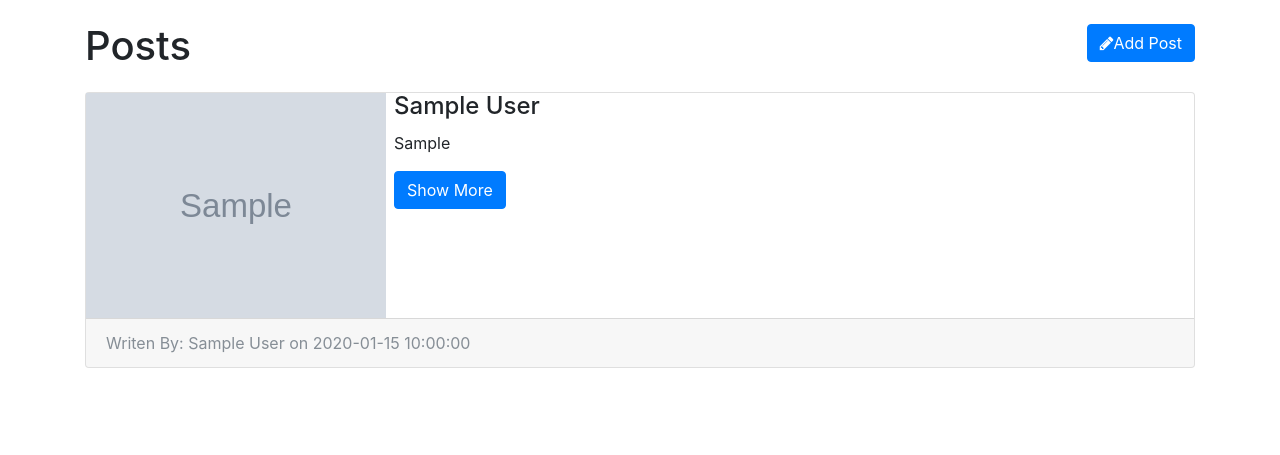
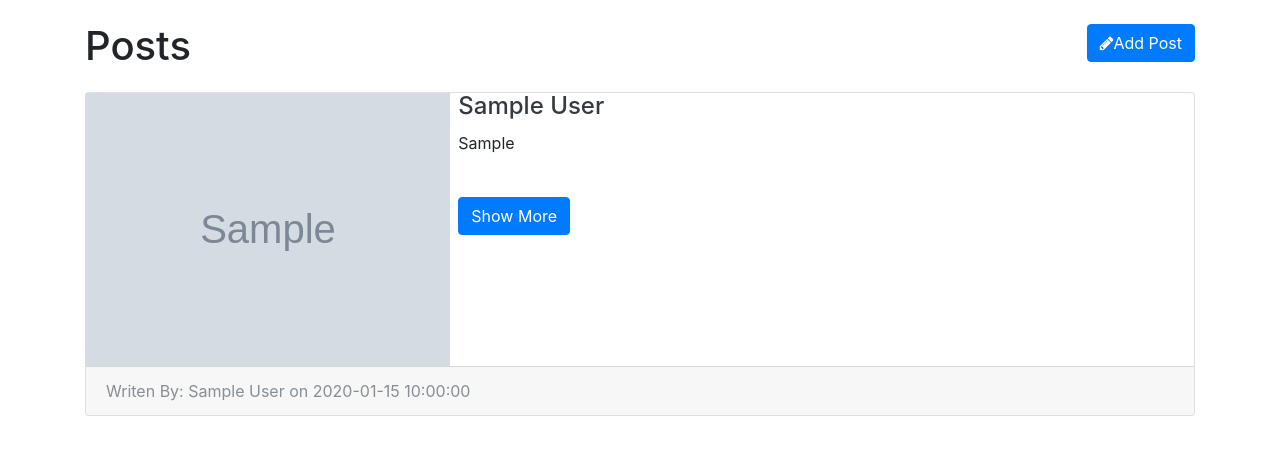
Before and after one commit to RUBINELEZI/citas, a PHP site: page /Cit-as/ in a window 1280 px wide. Shown: the part 56-511 px from the top of the page. Run offline with PHP 8.4, Linux system fonts and the light colour scheme; tables that the repository leaves empty or names only in its code hold one stand-in row (values such as "Sample post"); grey boxes marked "Sample" are stand-in pictures; some libraries are stand-ins or nearby versions.

Commit message:
call it a day

```diff
--- a/app/controllers/Posts.php
+++ b/app/controllers/Posts.php
@@ -73,7 +73,7 @@ class Posts extends Controller
                 //check to see filet type
                 if (in_array($fileActualExtension,$allowed)){
                     if ($fileError === 0){
-                        if ($fileSize < 2000000){
+                        if ($fileSize < 20000000){
 
                             if (move_uploaded_file($fileTmpLocation, $fileDestination)){
                                 redirect("Posts");
@@ -172,7 +172,7 @@ class Posts extends Controller
                 //check to see filet type
                 if (in_array($fileActualExtension,$allowed)){
                     if ($fileError === 0){
-                        if ($fileSize < 2000000){
+                        if ($fileSize < 20000000){
 
                             if (move_uploaded_file($fileTmpLocation, $fileDestination)){
                                 redirect("Posts");
--- a/app/views/posts/edit.php
+++ b/app/views/posts/edit.php
@@ -23,6 +23,7 @@
                 <span class="invalid-feedback"><?php echo $data['post_err']; ?></span>
             </div>
             <div class="form-group">
+                <img src="<?php echo $data['post_err']; ?>" alt="">
                 <label for="title">Price: <sup>*</sup></label>
                 <input type="text" name="price" class="w-50 form-control form-control-lg <?php echo (!empty($data['price_err'])) ? 'is-invalid' : ''; ?>" value="<?php echo $data['price']; ?>">
                 <span class="invalid-feedback"><?php echo $data['price_err']; ?></span>
--- a/app/views/posts/postsV.php
+++ b/app/views/posts/postsV.php
@@ -19,14 +19,14 @@
 <?php foreach ($data['posts'] as $posts ) : ?>
 
     <div class="card mb-3">
-        <div class="row no-gutters">
-            <div class="col-auto">
-                <img src="<?php echo $posts->img_url ?>" height="300" width="300" class="img-fluid" alt="">
+        <div class="row ">
+            <div class="col-4" style="margin: 0;padding-right: 0; position: relative;top: 50%">
+                <img src="<?php echo $posts->img_url ?>" class="img-fluid" alt="">
             </div>
-            <div class="col">
+            <div class="col-8" style="margin: 0;padding: 0">
                 <div class="card-block px-2">
-                    <h4 class="card-title"><?php echo $posts->title ?></h4>
-                    <p class="card-text"><?php echo $posts->post; ?></p>
+                    <a href="<?php echo URL ?>posts/show/<?php echo $posts->postId?>" class="text-dark"><h4 class="card-title"><?php echo $posts->title ?></h4></a>
+                    <p class="card-text" style=" height: 50px;overflow: hidden;text-overflow: ellipsis;"><?php echo $posts->post; ?></p>
                     <a href="<?php echo URL ?>posts/show/<?php echo $posts->postId?>" class="btn btn-primary">Show More</a>
                 </div>
             </div>
```
Also changed, not shown: app/views/posts/showPost.php (+3 -4 lines), public/img/uploads/5eb6f8910c9335.36338900.jpg (added), public/img/uploads/5eb6f91459d658.33320573.jpg (added), public/img/uploads/5eb701045b6c82.71271712.jpeg (added), 3 other files.
